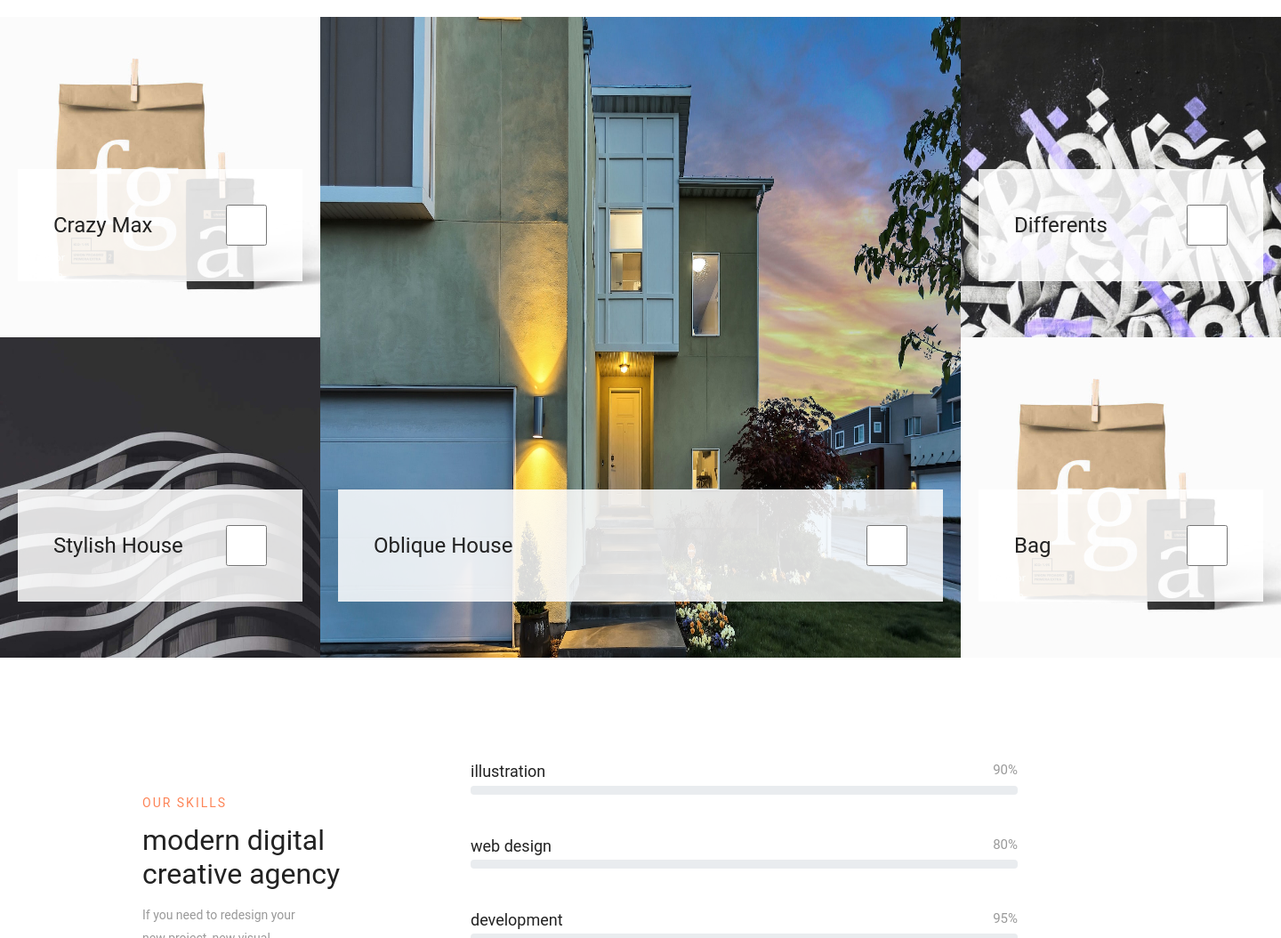
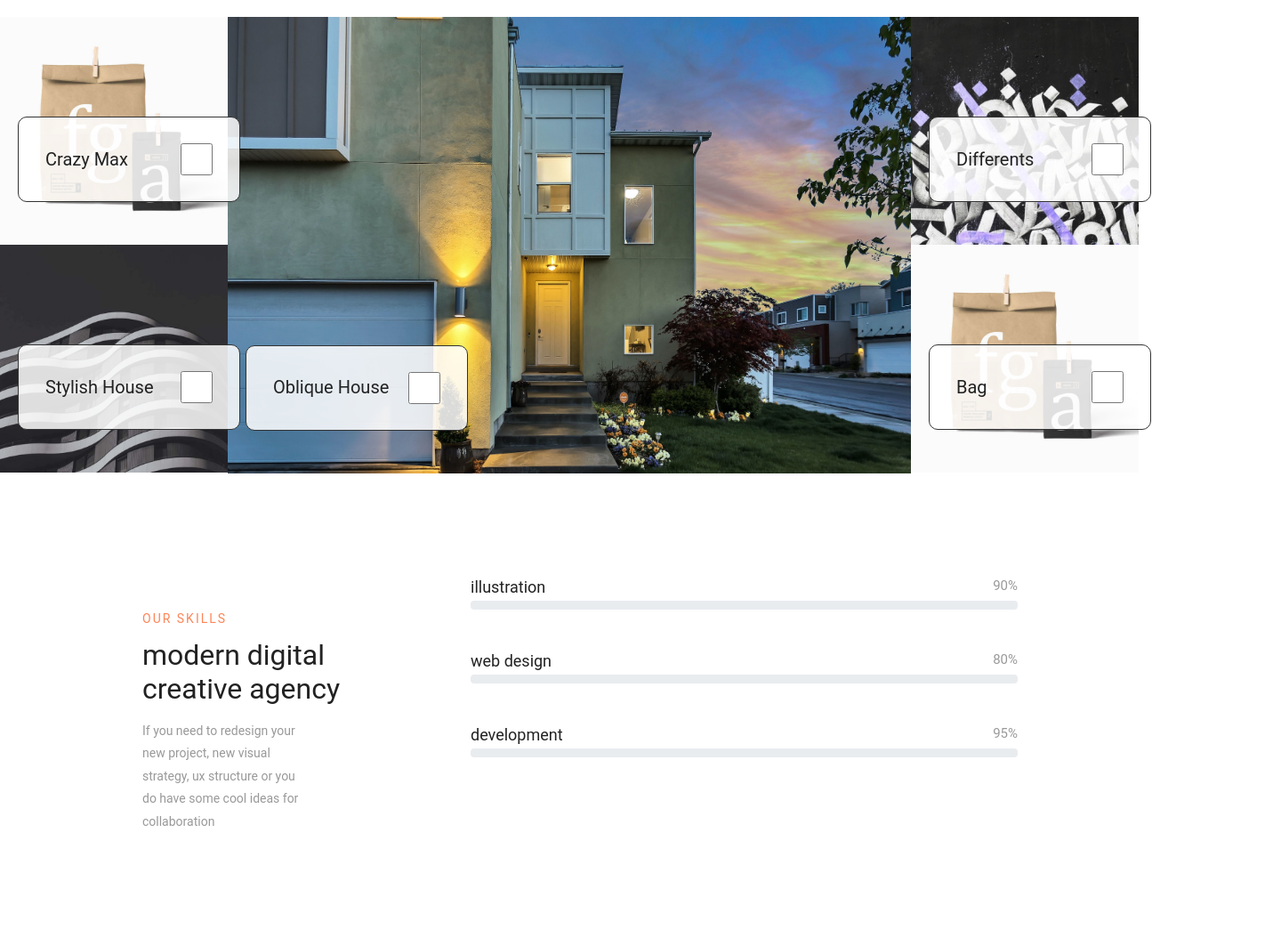
Before and after one commit to Yivgha/pet-project-Anow, a website: page index.html in a window 1280 px wide. Shown: the part 2740-3794 px from the top of the page at 89% size, 1440 px wide, since content can reach past the window. Drawn offline with nearby package versions, Linux system fonts and the light colour scheme.

Commit message:
feat: portfolio gallery screen styles

```diff
--- a/index.html
+++ b/index.html
@@ -151,26 +151,27 @@
                 <a href="#team"><button type="button" class="btn">View more</button></a>
             </div>
             <p class="big-title-portfolio">works</p>
-            <div>
+
+
             <ul class="gallery">
                 <div class="areaA">
                     <li class="gallery-small-item">
-                            <picture>
-                                <source srcset="./images/gallery-1-1x.jpg 1x, ./images/gallery-1-2x.jpg 2x"
-                                    media="(min-width: 1200px)" />
-                                <img src="./images/gallery-1-1x.jpg" alt="big and small bags" />
-                            </picture>
+                        <img srcset="./images/gallery-1-1x.jpg 480w, ./images/gallery-1-2x.jpg 768w, ./images/gallery-1-2x.jpg 1200w"
+                            sizes="(max-width: 1600px) 480px,
+                                                 768w" src="./images/gallery-1-2x.jpg" alt="big and small bags"
+                            class="about-img" />
+
                         <div class="gallery-overlay">
                             <p class="gallery-text">Crazy Max</p>
                             <input type="checkbox" class="checkbox" id="check" />
                         </div>
                     </li>
+
                     <li class="gallery-small-item">
-                            <picture>
-                                <source srcset="./images/gallery-2-1x.jpg 1x, ./images/gallery-2-2x.jpg 2x"
-                                    media="(min-width: 1200px)" />
-                                <img src="./images/gallery-2-1x.jpg" alt="stylish house" />
-                            </picture>
+                        <img srcset="./images/gallery-2-1x.jpg 480w, ./images/gallery-2-2x.jpg 768w, ./images/gallery-2-2x.jpg 1200w"
+                            sizes="(max-width: 1600px) 480px,
+                                                                             768w" src="./images/gallery-2-2x.jpg"
+                            alt="stylish house" class="about-img" />
                         <div class="gallery-overlay">
                             <p class="gallery-text">Stylish House</p>
                             <input type="checkbox" class="checkbox" id="check" />
@@ -179,11 +180,9 @@
                 </div>
                 <div class="areaB">
                     <li class="gallery-big-item">
-                            <picture>
-                                <source srcset="./images/gallery-3-1x.jpg 1x, ./images/gallery-3-2x.jpg 2x"
-                                    media="(min-width: 1200px)" />
-                                <img src="./images/gallery-3-1x.jpg" alt="oblique house" width="720px" height="720px" />
-                            </picture>
+                        <img srcset="./images/gallery-3-1x.jpg 480w, ./images/gallery-3-1x.jpg 768w, ./images/gallery-3-1x.jpg 1200w"
+                            sizes="(max-width: 1600px) 480px, 768w" src="./images/gallery-3-1x.jpg" alt="oblique house"
+                            class="about-img" />
                         <div class="gallery-overlay">
                             <p class="gallery-text">Oblique House</p>
                             <input type="checkbox" class="checkbox" id="check" />
@@ -192,22 +191,19 @@
                 </div>
                 <div class="areaC">
                     <li class="gallery-small-item">
-                            <picture>
-                                <source srcset="./images/gallery-4-1x.jpg 1x, ./images/gallery-4-2x.jpg 2x"
-                                    media="(min-width: 1200px)" />
-                                <img src="./images/gallery-4-1x.jpg" alt="abstraction" />
-                            </picture>
+                        <img srcset="./images/gallery-4-1x.jpg 480w, ./images/gallery-4-2x.jpg 768w, ./images/gallery-4-2x.jpg 1200w"
+                            sizes="(max-width: 1600px) 480px,
+                    768w" src="./images/gallery-4-2x.jpg" alt="abstraction" class="about-img" />
                         <div class="gallery-overlay">
                             <p class="gallery-text">Differents</p>
                             <input type="checkbox" class="checkbox" id="check" />
                         </div>
                     </li>
                     <li class="gallery-small-item">
-                            <picture>
-                                <source srcset="./images/gallery-5-1x.jpg 1x, ./images/gallery-5-2x.jpg 2x"
-                                    media="(min-width: 1200px)" />
-                                <img src="./images/gallery-5-1x.jpg" alt="two bags" />
-                            </picture>
+                        <img srcset="/images/gallery-5-1x.jpg 480w, ./images/gallery-5-2x.jpg 768w, ./images/gallery-5-2x.jpg 1200w"
+                            sizes="(max-width: 1600px) 480px,
+                                                                                     768w"
+                            src="./images/gallery-5-2x.jpg" alt="two bags" class="about-img" />
                         <div class="gallery-overlay">
                             <p class="gallery-text">Bag</p>
                             <input type="checkbox" class="checkbox" id="check" />
@@ -215,7 +211,6 @@
                     </li>
                 </div>
             </ul>
-            </div>
 
         </section>
         <section id="team">
--- a/sass/components/_gallery.scss
+++ b/sass/components/_gallery.scss
@@ -1,59 +1,29 @@
 .gallery{
     display: flex;
-    flex: 1, 2, 1;
-    align-content: stretch;
 }
-.areaA{
-    display: flex;
-    flex-direction: column;
-    flex-wrap: wrap;
-    margin-bottom: 115px;
-}
+
 .areaB{
     display: flex;
     align-content: stretch;
 }
-.areaC{
-    display: flex;
-    flex-direction: column;
 
-}
-
-.gallery-small-item{
-    height: 360px;
-    width: 360px;
-}
-.gallery-big-item{
-    height: 720px;
-    width: 720px;
-}
 .gallery-overlay{
     display: flex;
     position: absolute;
-    width: 320px;
-    height: 126px;
     background: rgba(255, 255, 255, 0.85);
-    border-radius: 0px;
-    transform: translate(20px, -150%);
+    border-radius: 10px;
+    border: 1px solid var(--about-us-title);
     justify-content: space-between;
     align-items: center;
-    padding: 40px;
-
-    .areaB &{
-       width:680px;
-    }
 }
 .gallery-text{
     font-weight: 400;
-    font-size: 24px;
     line-height: 1.38;
-    color: #222222;
+    color: var(--smooth-black);
     text-align: center;
     padding: auto;
 }
 .checkbox{
-    height: 46px;
-    width: 46px;
-    color: #ffffff;
-    border: 2px solid #222222;
+    color: var(--primary-white);
+    border: 2px solid var(--smooth-black);
 }
--- a/sass/utils/_mediaScreens.scss
+++ b/sass/utils/_mediaScreens.scss
@@ -137,6 +137,35 @@ max-width: 1440px;
   font-size: 200px;
   margin-right: 30px;
 }
+.gallery{
+  margin-bottom: 115px;
+}
+.gallery-big-item{
+    width: 100%;
+    max-width: 1080px;
+    object-fit: fill;
+}
+.gallery-small-item{
+  width: 100%;
+}
+.areaA, .areaC{
+  display: flex;
+    flex-direction: column;
+    flex-wrap: wrap;}
+
+    .gallery-overlay{
+   width: 250px;
+   height: 96px;
+    transform: translate(20px, -150%);
+    padding: 30px;
+}
+.gallery-text{
+font-size: 20px;
+}
+.checkbox{
+height: 36px;
+    width: 36px;
+}
 }
 
 @media screen and (min-width: 768px) and (max-width: 1059px) {
@@ -274,6 +303,34 @@ max-width: 768px;
   font-size: 200px;
   margin-right: 10px;
 }
+.gallery{
+  margin-bottom: 85px;
+  flex-wrap: wrap;
+}
+.gallery-big-item, .gallery-small-item{
+    width: 100%;
+    object-fit: cover;
+}
+.areaA, .areaC{
+  display: flex;
+    flex-direction: row;
+    justify-content: space-between;
+    gap: 190px;
+    flex-wrap: nowrap;}
+
+        .gallery-overlay{
+   width: 190px;
+   height: 65px;
+    transform: translate(40px, -170%);
+    padding: 20px;
+}
+.gallery-text{
+font-size: 18px;
+}
+.checkbox{
+height: 26px;
+    width: 26px;
+}
 }
 
 @media screen and (min-width: 320px) and (max-width: 767px) {
@@ -394,4 +451,31 @@ max-width: 480px;
   font-size: 100px;
   margin-right: 5px;
 }
+.gallery{
+  padding: 0;
+  flex-direction: column;
+  margin-bottom: 45px;
 }
+.gallery-big-item, .gallery-small-item{
+    width: 100%;
+    max-width: 480px;
+    object-fit: fill;
+}
+.areaA, .areaC{
+  display: flex;
+    flex-direction: column;
+}
+.gallery-overlay{
+    width: 210px;
+    height: 50px;
+    transform: translate(40px, -170%);
+    padding: 15px;
+}
+.gallery-text{
+ font-size: 14px;
+}
+.checkbox{
+ height: 16px;
+    width: 16px;
+}
+}
```
Also changed, not shown: css/main.css, css/main.min.css, 2 other files. Lines whose indentation alone changed are shown as unchanged.
